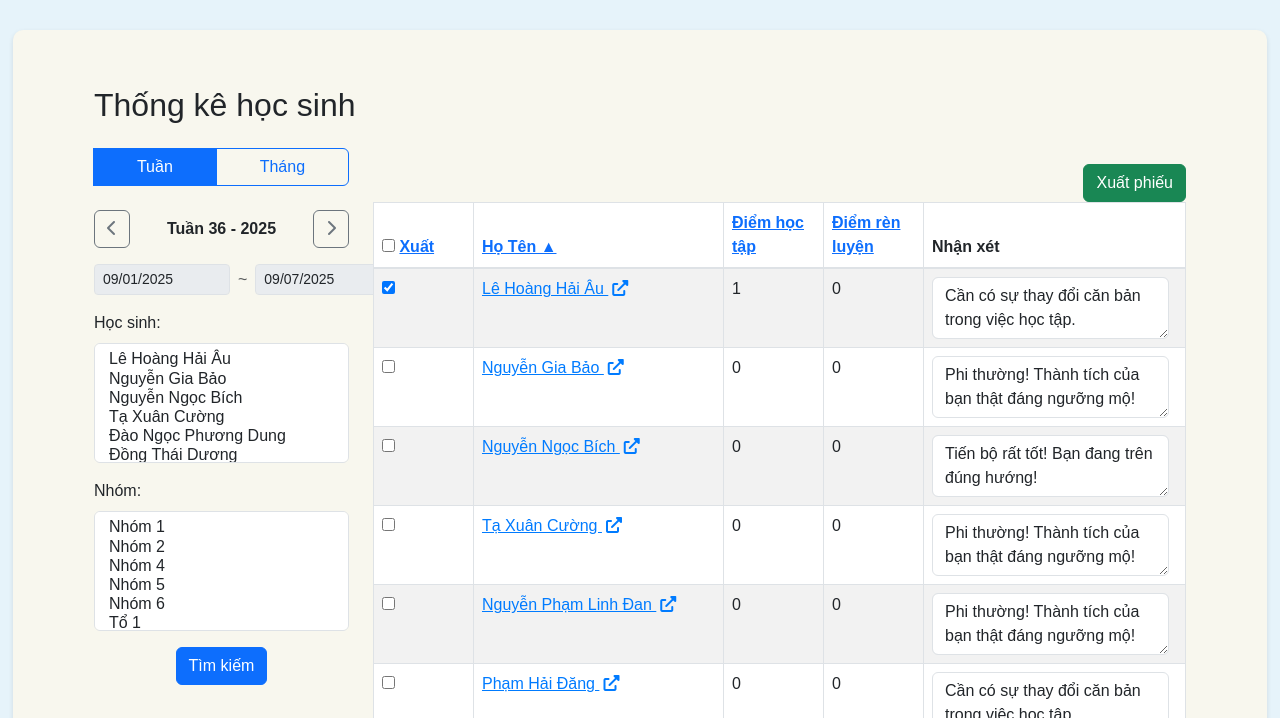
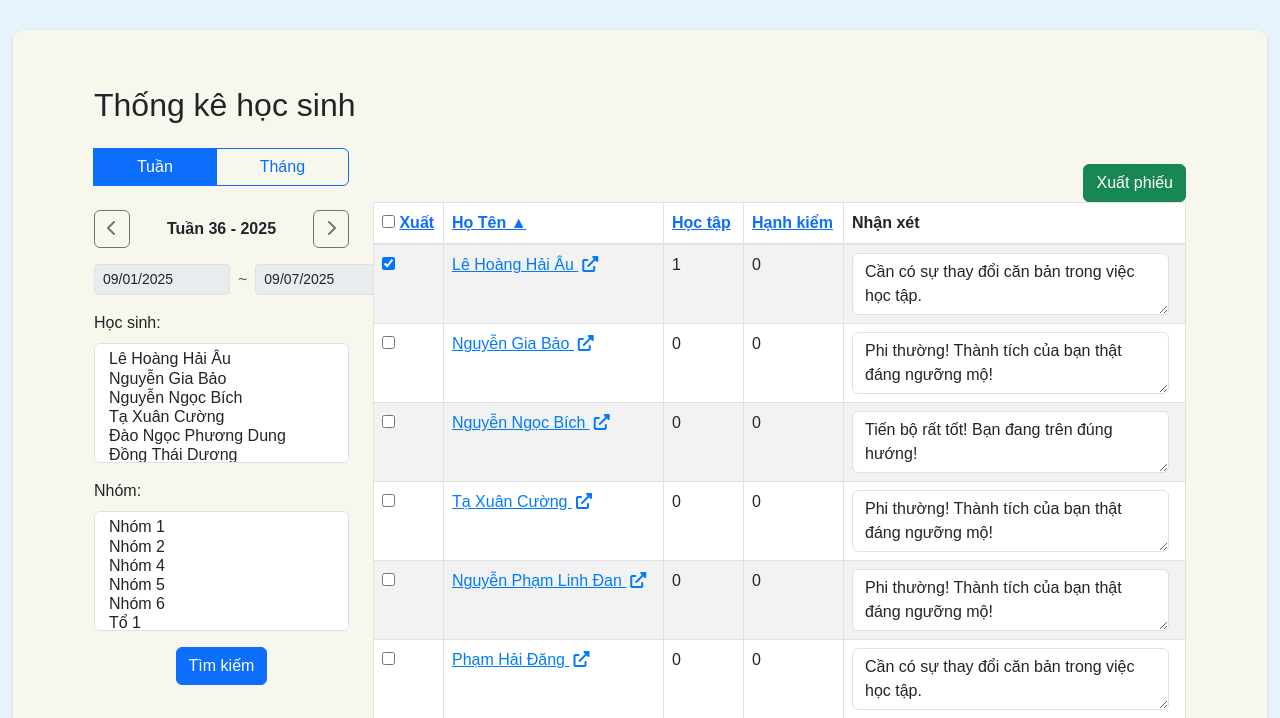
Before and after one commit to francisnguyenanh/QLHS_WEB, a Flask app: page /user_summary in a window 1280 px wide. Shown: the part 56-774 px from the top of the page. Run offline with Flask 3, Linux system fonts and the light colour scheme; a user stored in the database is signed in; data comes from the database, SQL or seed files in the repository; both versions use the stored data as it was after the commit; some libraries are stand-ins or nearby versions.

Commit message:
feat: Adjust column widths and update header labels in user summary for improved readability

```diff
--- a/templates/user_summary.html
+++ b/templates/user_summary.html
@@ -92,7 +92,7 @@
                 <table class="table table-bordered table-striped">
                     <thead>
                         <tr>
-                            <th style="width: 100px;">
+                            <th style="width: 70px;">
                                 <input type="checkbox" id="select_all_in">
                                 <a href="{{ url_for('user_summary', sort_by='in', sort_order='desc' if sort_by == 'in' and sort_order == 'asc' else 'asc', date_from=date_from, date_to=date_to, period_type=period_type, users=selected_users, groups=selected_groups) }}">
                                     Xuất
@@ -101,7 +101,7 @@
                                     {% endif %}
                                 </a>
                             </th>
-                            <th style="width: 250px;">
+                            <th style="width: 220px;">
                                 <a href="{{ url_for('user_summary', sort_by='user_name', sort_order='desc' if sort_by == 'user_name' and sort_order == 'asc' else 'asc', date_from=date_from, date_to=date_to, period_type=period_type, users=selected_users, groups=selected_groups) }}">
                                     Họ Tên
                                     {% if sort_by == 'user_name' %}
@@ -109,9 +109,9 @@
                                     {% endif %}
                                 </a>
                             </th>
-                            <th style="width: 100px;">
+                            <th style="width: 80px;">
                                 <a href="{{ url_for('user_summary', sort_by='academic_points', sort_order='desc' if sort_by == 'academic_points' and sort_order == 'asc' else 'asc', date_from=date_from, date_to=date_to, period_type=period_type, users=selected_users, groups=selected_groups) }}">
-                                    Điểm học tập
+                                    Học tập
                                     {% if sort_by == 'academic_points' %}
                                         {% if sort_order == 'asc' %}▲{% else %}▼{% endif %}
                                     {% endif %}
@@ -119,7 +119,7 @@
                             </th>
                             <th style="width: 100px;">
                                 <a href="{{ url_for('user_summary', sort_by='conduct_points', sort_order='desc' if sort_by == 'conduct_points' and sort_order == 'asc' else 'asc', date_from=date_from, date_to=date_to, period_type=period_type, users=selected_users, groups=selected_groups) }}">
-                                    Điểm rèn luyện
+                                    Hạnh kiểm
                                     {% if sort_by == 'conduct_points' %}
                                         {% if sort_order == 'asc' %}▲{% else %}▼{% endif %}
                                     {% endif %}
```
Also changed, not shown: schoolX.db.
